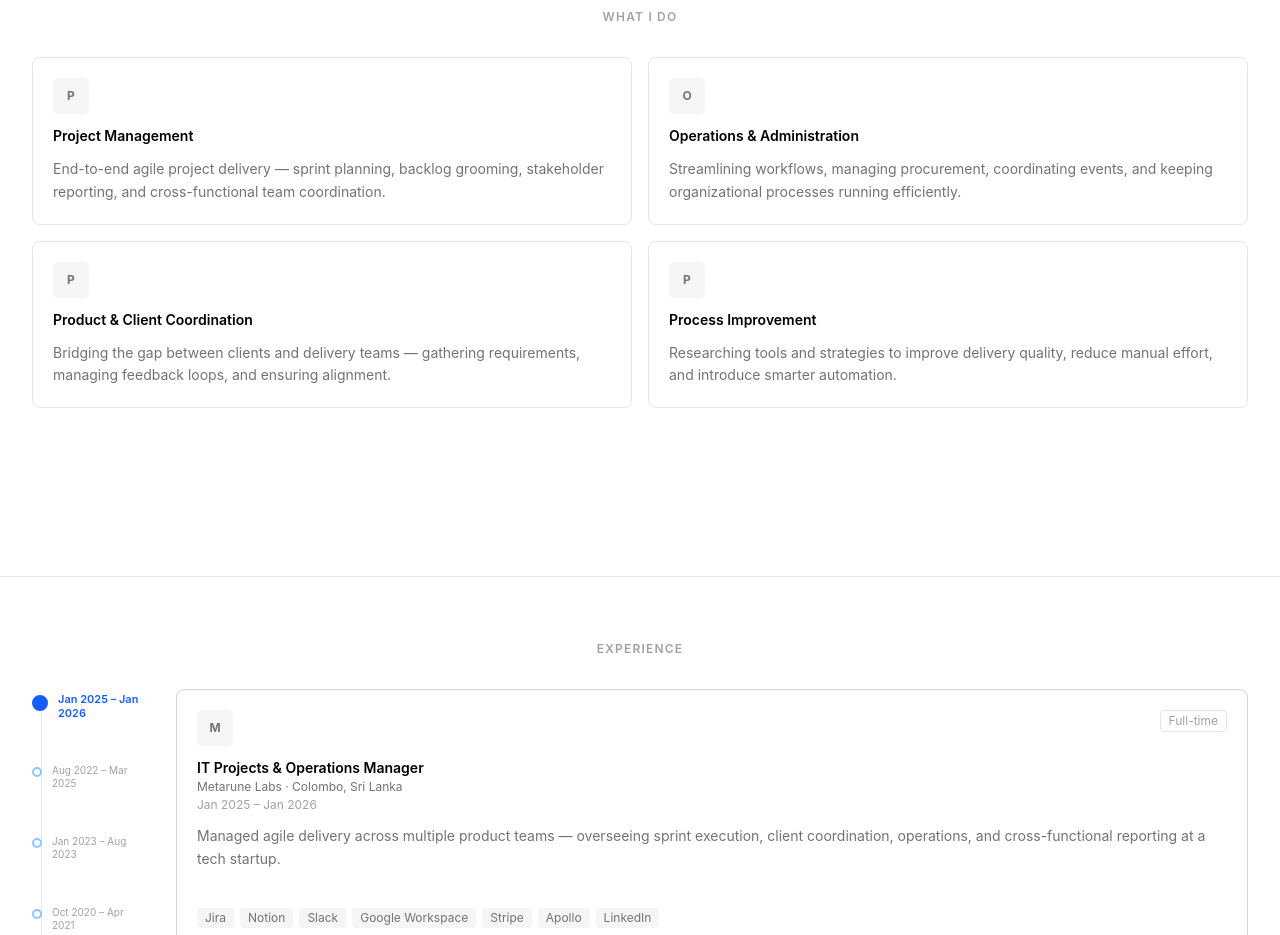
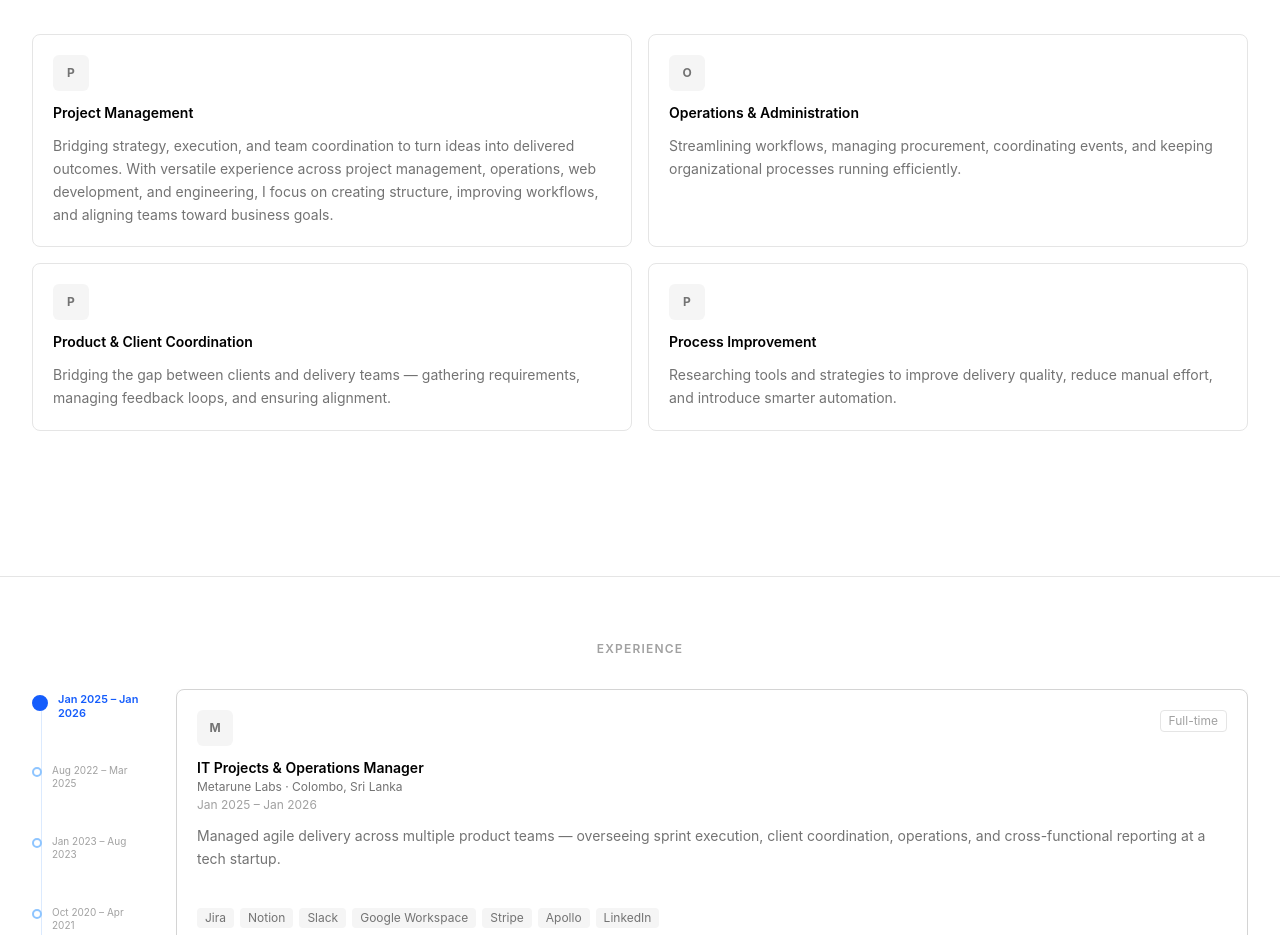
Before and after one commit to kgmanojranga/portfolio-anushika, a React (Vite) app: page / in a window 1280 px wide. Shown: the part 960-1895 px from the top of the page. Built offline with nearby package versions, Linux system fonts and the light colour scheme.

Commit message:
chore: modify focus areas project management description

```diff
--- a/src/data/profile.ts
+++ b/src/data/profile.ts
@@ -31,7 +31,7 @@ export const profile: ProfileData = {
     {
       title: 'Project Management',
       description:
-        'End-to-end agile project delivery — sprint planning, backlog grooming, stakeholder reporting, and cross-functional team coordination.',
+        'Bridging strategy, execution, and team coordination to turn ideas into delivered outcomes. With versatile experience across project management, operations, web development, and engineering, I focus on creating structure, improving workflows, and aligning teams toward business goals.',
     },
     {
       title: 'Operations & Administration',
```
